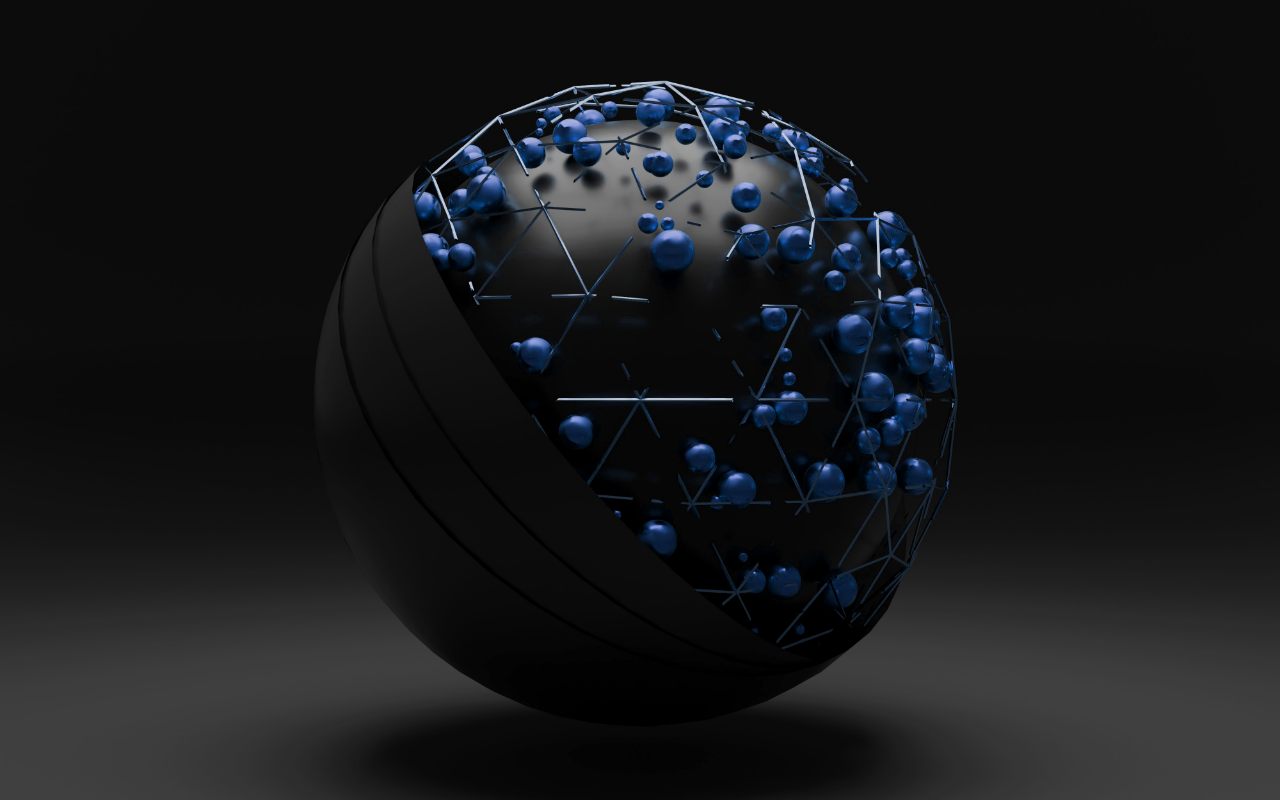
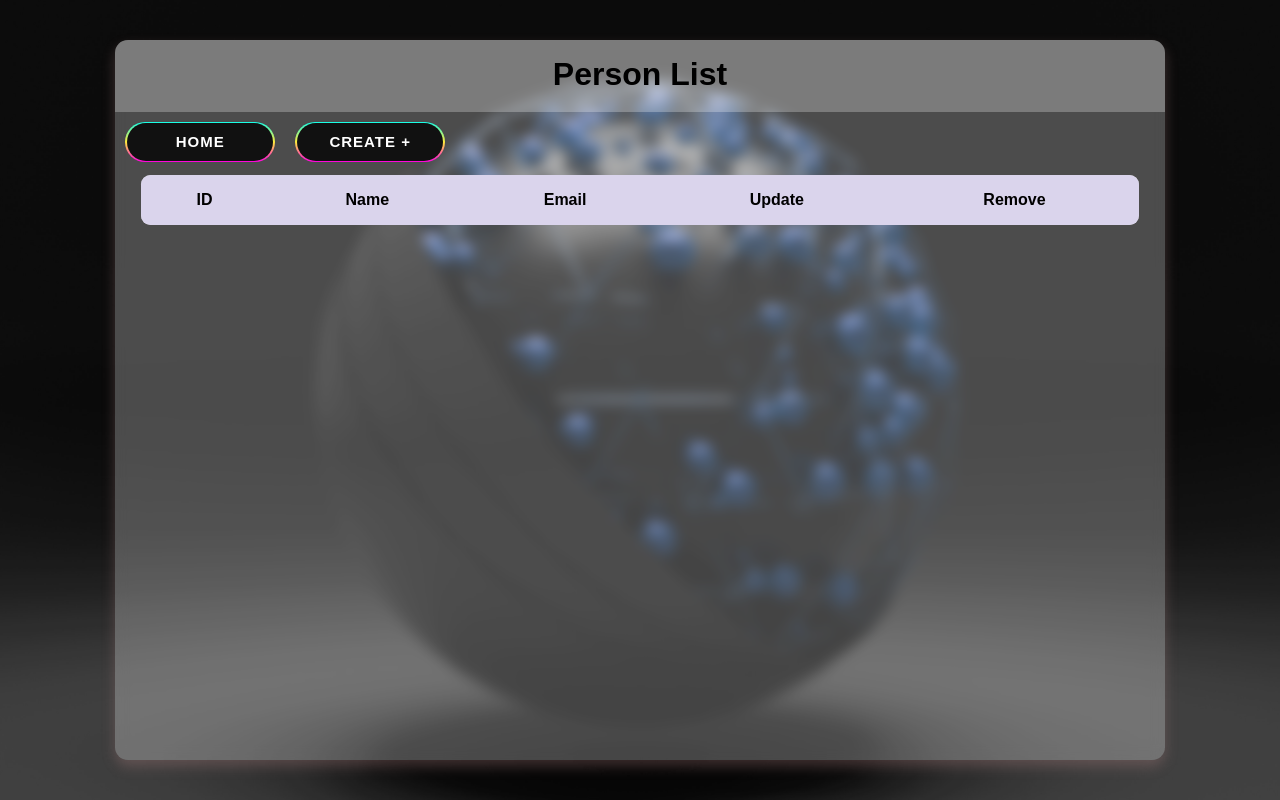
Before and after one commit to bharatgl/thesaltinc, a React (Vite) app: page /person_list in a window 1280 px wide. Before the commit this address had no page. Built offline with nearby package versions, Linux system fonts and the light colour scheme.

Commit message:
fix : routes fixed

```diff
--- a/src/App.jsx
+++ b/src/App.jsx
@@ -13,8 +13,8 @@ const App = () => {
 
         <Routes>
           <Route path="/" element={<PersonHome />} />
-          <Route path="/person-list" element={<PersonList />} />
-          <Route path="/person-add" element={<PersonAdd />} />
+          <Route path="/person_list" element={<PersonList />} />
+          <Route path="/person_add" element={<PersonAdd />} />
           <Route path="/edit/:id" element={<PersonUpdate />} />
         </Routes>
 
--- a/src/components/PersonAdd.jsx
+++ b/src/components/PersonAdd.jsx
@@ -15,7 +15,7 @@ const PersonAdd = () => {
   const handleSubmit = (event) => {
     event.preventDefault();
     dispatch(addUser({ name, email, id: uuid() }));
-    navigate("/person-list");
+    navigate("/person_list");
   };
 
   return (
--- a/src/components/PersonHome.jsx
+++ b/src/components/PersonHome.jsx
@@ -10,7 +10,7 @@ const PersonHome = () => {
         <div className="home__button">
           <button className="outer button">
             <div className="create__button">
-              <Link to="/person-list" className="create__link">
+              <Link to="/person_list" className="create__link">
                 Person List
               </Link>
             </div>
--- a/src/components/PersonList.jsx
+++ b/src/components/PersonList.jsx
@@ -25,7 +25,7 @@ const PersonList = () => {
       </button>
       <button className="outer button">
         <div className="create__button">
-          <Link to="/person-add" className="create__link">
+          <Link to="/person__add" className="create__link">
             Create +
           </Link>
         </div>
--- a/src/components/PersonUpdate.jsx
+++ b/src/components/PersonUpdate.jsx
@@ -23,7 +23,7 @@ const PersonUpdate = () => {
         email: uemail,
       })
     );
-    navigate("/person-list");
+    navigate("/person_list");
   };
 
   return (
```
